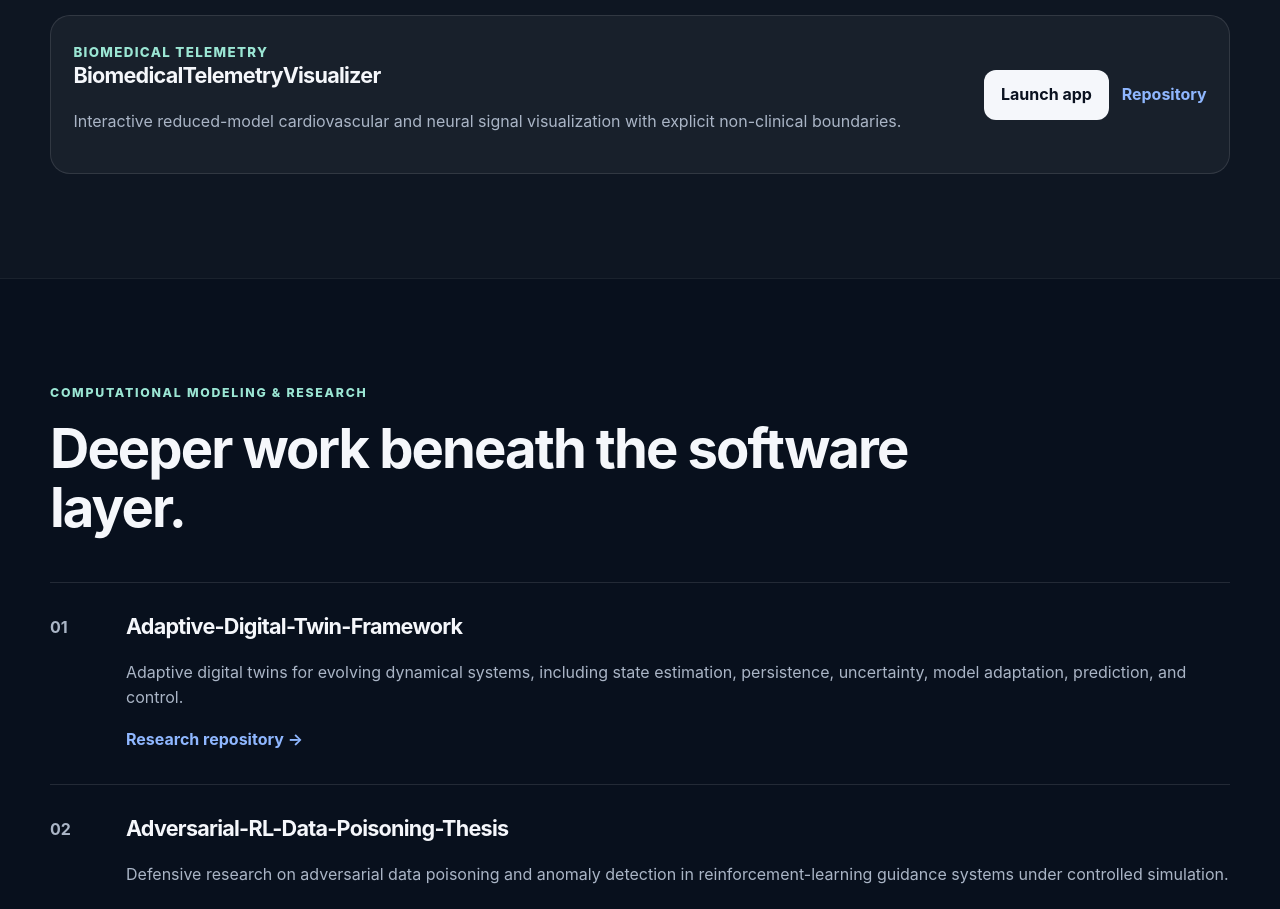
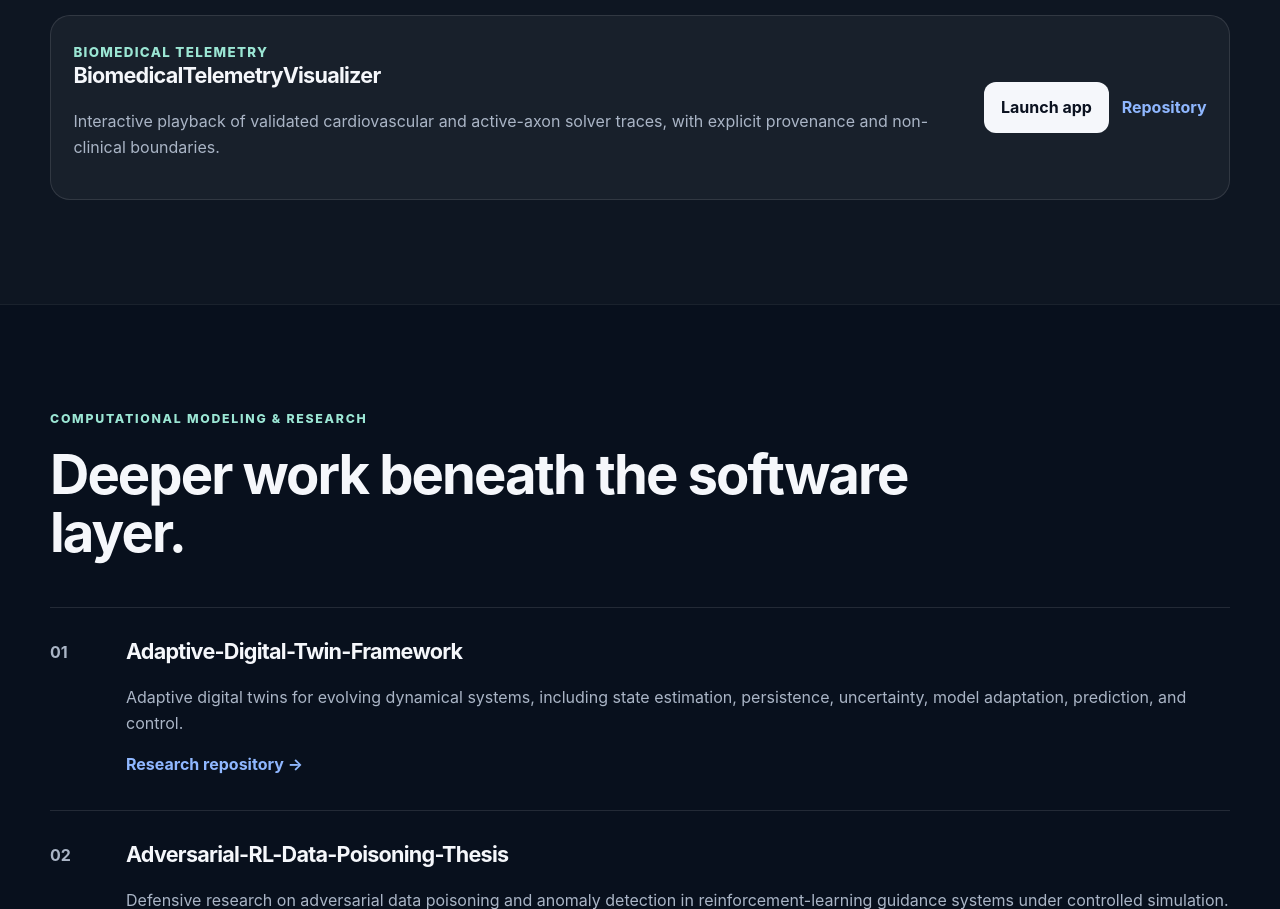
Before and after one commit to JosiahChristian/JosiahChristian.github.io, a website: page index.html in a window 1280 px wide. Shown: the part 2605-3514 px from the top of the page. Drawn offline with Linux system fonts and the light colour scheme.

Commit message:
Present solver-backed biomedical telemetry

```diff
--- a/index.html
+++ b/index.html
@@ -29,7 +29,7 @@
 
     <section id="live" class="section alt"><div class="shell"><p class="eyebrow">Live technical applications</p><h2>Interactive, tested software you can open in the browser.</h2><div class="live">
       <article><div><small>Aerospace telemetry</small><h3>AeroCPSTelemetry</h3><p>Interactive reduced flight-state simulation with feedback control, disturbance injection, and observable telemetry.</p></div><div class="live-actions"><a class="btn primary" href="https://josiahchristian.github.io/AeroCPSTelemetry/">Launch app</a><a class="text-link" href="https://github.com/JosiahChristian/AeroCPSTelemetry">Repository</a></div></article>
-      <article><div><small>Biomedical telemetry</small><h3>BiomedicalTelemetryVisualizer</h3><p>Interactive reduced-model cardiovascular and neural signal visualization with explicit non-clinical boundaries.</p></div><div class="live-actions"><a class="btn primary" href="https://josiahchristian.github.io/BiomedicalTelemetryVisualizer/">Launch app</a><a class="text-link" href="https://github.com/JosiahChristian/BiomedicalTelemetryVisualizer">Repository</a></div></article>
+      <article><div><small>Biomedical telemetry</small><h3>BiomedicalTelemetryVisualizer</h3><p>Interactive playback of validated cardiovascular and active-axon solver traces, with explicit provenance and non-clinical boundaries.</p></div><div class="live-actions"><a class="btn primary" href="https://josiahchristian.github.io/BiomedicalTelemetryVisualizer/">Launch app</a><a class="text-link" href="https://github.com/JosiahChristian/BiomedicalTelemetryVisualizer">Repository</a></div></article>
     </div></div></section>
 
     <section id="research" class="section"><div class="shell"><p class="eyebrow">Computational modeling & research</p><h2>Deeper work beneath the software layer.</h2><div class="research">
```
